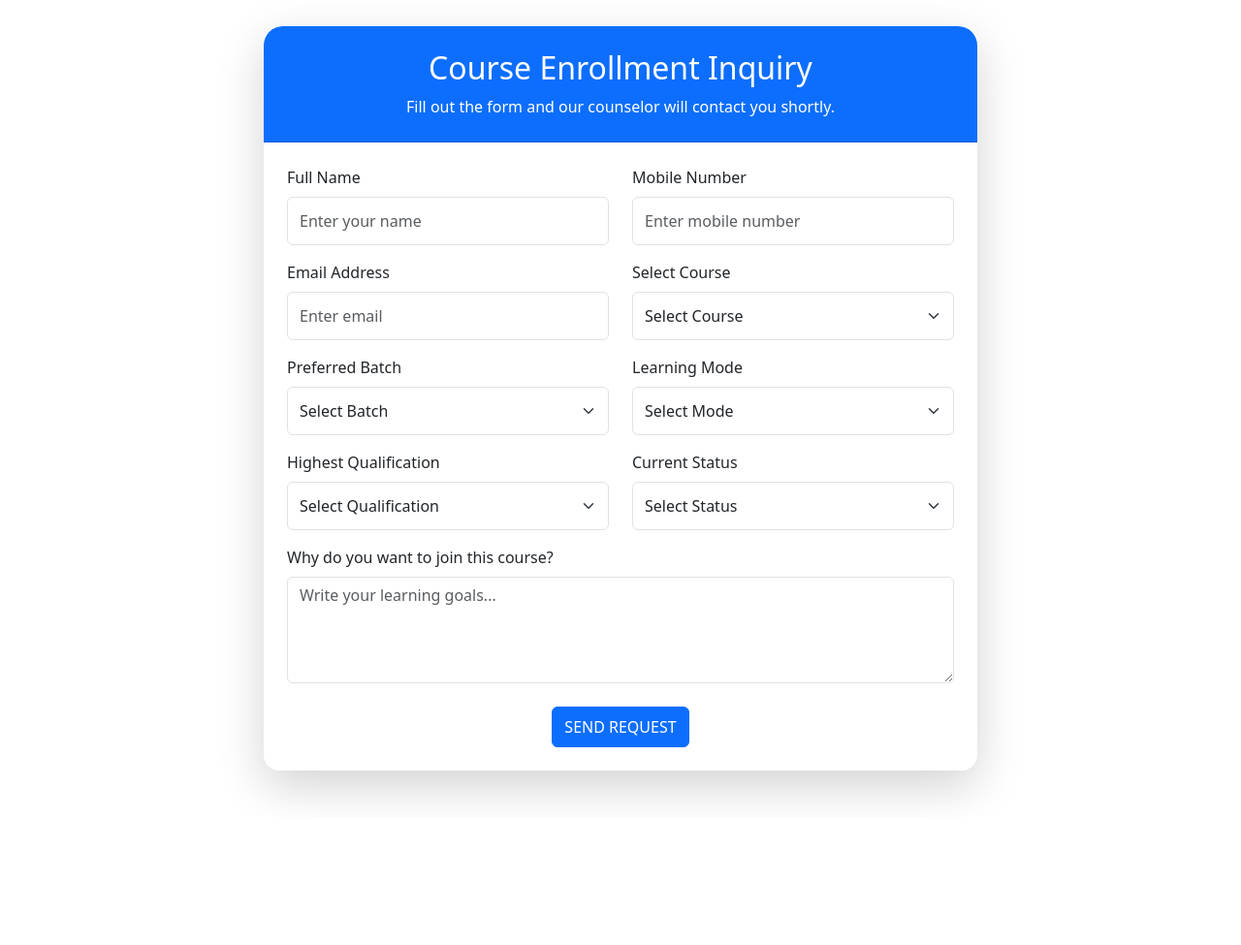
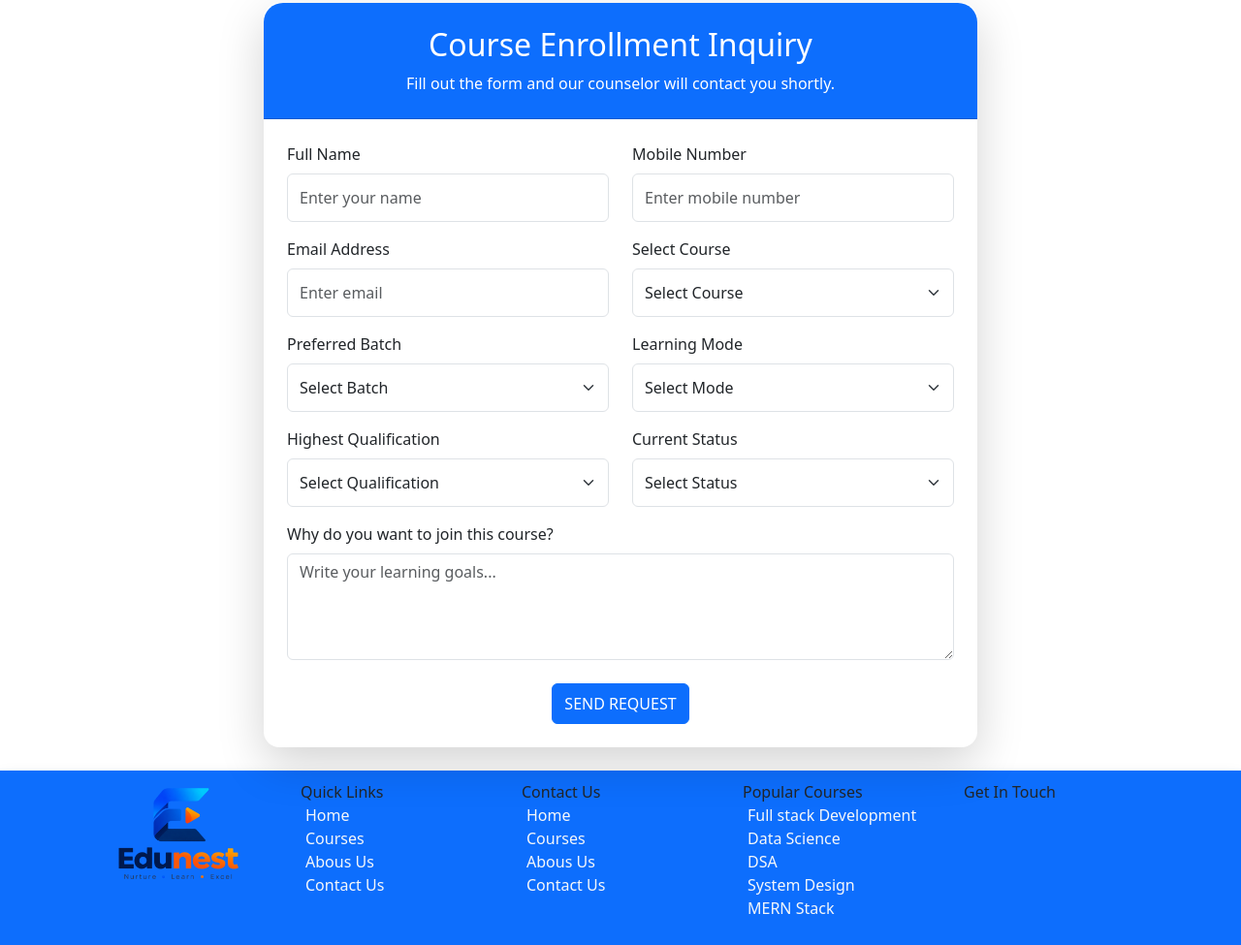
Before and after one commit to Dishant-Thakur/Live-ED-TECH-Streaming-System, a website: page src/views/index.html in a window 1280 px wide. Shown: the part 3050-4025 px from the top of the page at 97% size. Before the commit the page ends 3893 px from the top, so only its background shows below. Drawn offline with nearby package versions, Linux system fonts and the light colour scheme.

Commit message:
update in navbar

```diff
--- a/src/public/CSS/index.css
+++ b/src/public/CSS/index.css
@@ -479,3 +479,24 @@ button {
 #sendRequest {
   width: auto;
 }
+
+.footer-header{
+  padding:10px;
+}
+.ft-links{
+  list-style: none;
+  padding-left:5px;
+}
+
+.ft-links li a{
+  color: #f5f7fa;
+  text-decoration: none;
+}
+
+.ft-links li a:hover{
+  text-decoration : underline;
+}
+
+.footer-part{
+  background-color:  #0d6efd;
+}
--- a/src/views/index.html
+++ b/src/views/index.html
@@ -21,15 +21,8 @@
             <img src="/IMAGES/Edunest logo.png"alt="EduNest" class="edunest-logo">
         </a>
 
-        <button
-            class="navbar-toggler"
-            type="button"
-            title="Toggle navigation menu"
-            data-bs-toggle="collapse"
-            data-bs-target="#mainNavbar"
-            aria-controls="mainNavbar"
-            aria-expanded="false">
-            <span class="navbar-toggler-icon"></span>
+        <button class="navbar-toggler" type="button" title="Toggle navigation menu"
+        data-bs-toggle="collapse" data-bs-target="#mainNavbar" aria-controls="mainNavbar" aria-expanded="false"> <span class="navbar-toggler-icon"></span>
         </button>
 
         <div class="collapse navbar-collapse" id="mainNavbar">
@@ -360,7 +353,7 @@
     </div>
   </section>
 
-  <section class="container py-5">
+  <section class="container py-4">
     <div class="row justify-content-center">
       <div class="col-lg-8">
         <div class="card shadow-lg border-0 rounded-4">
@@ -478,7 +471,45 @@
     </div>
   </section>
 
+  <footer class = "container-fluid shadow footer-part">
+    <section class="container">
+      <div class="row  row-cols-1 row-cols-sm-2 row-cols-md-3 row-cols-lg-5">
+        <div class="footer-image ">
+          <img src="/IMAGES/Edunest logo.png" alt="Edunest" class="img-fluid">
+        </div>
 
+        <div class="footer-header">Quick Links
+          <ul class="ft-links">
+            <li><a href="#">Home</a></li>
+            <li><a href="#">Courses</a></li>
+            <li><a href="#">Abous Us</a></li>
+            <li><a href="#">Contact Us</a></li>
+          </ul>
+        </div>
+
+        <div class="footer-header">Contact Us
+           <ul class="ft-links">
+            <li><a href="#">Home</a></li>
+            <li><a href="#">Courses</a></li>
+            <li><a href="#">Abous Us</a></li>
+            <li><a href="#">Contact Us</a></li>
+          </ul>
+        </div>
+
+        <div class="footer-header">Popular Courses
+           <ul class="ft-links">
+            <li><a href="#">Full stack Development</a></li>
+            <li><a href="#">Data Science</a></li>
+            <li><a href="#">DSA</a></li>
+            <li><a href="#">System Design</a></li>
+            <li><a href="#">MERN Stack</a></li>
+          </ul>
+        </div>
+        <div class="footer-header">Get In Touch</div>
+      </div>
+    </section>
+
+  </footer>
   <script src="https://cdn.jsdelivr.net/npm/bootstrap@5.3.3/dist/js/bootstrap.bundle.min.js"></script>
   <script src="/JS/index.js"></script>
 </body>
```
